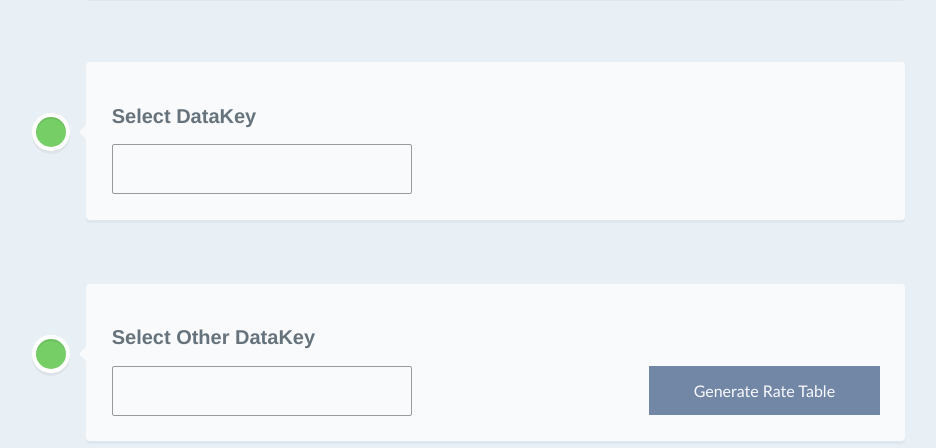
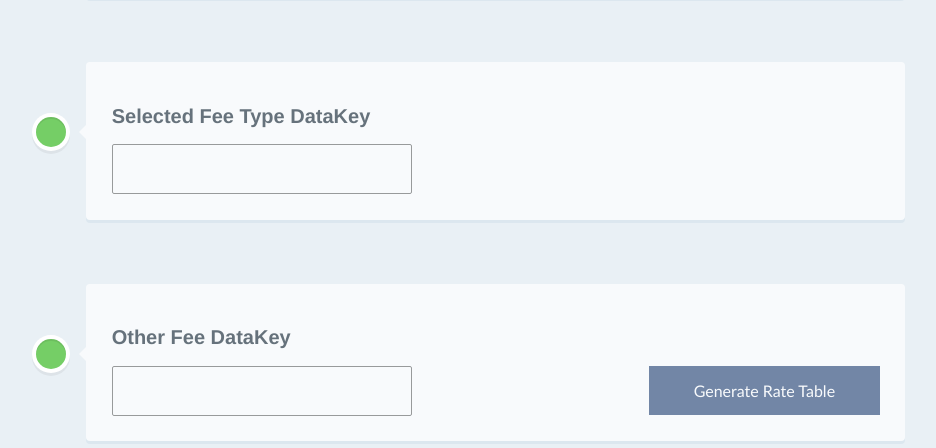
Before and after one commit to zhengnan/Chronos, a Flask app: page /input.html in a window 1280 px wide. Shown: the part 492-940 px from the top of the page, without its empty margins (42-978 px from the left). Run offline with Flask 2, Linux system fonts and the light colour scheme; lists and menus that the app fills with data are empty; some libraries are stand-ins or nearby versions.

Commit message:
Update input and update page content

```diff
--- a/templates/input.html
+++ b/templates/input.html
@@ -32,7 +32,7 @@
             <div class="cd-timeline-img cd-picture">
             </div> <!-- cd-timeline-img -->
             <div class="cd-timeline-content">
-                <h2>Select DataKey</h2>
+                <h2>Selected Fee Type DataKey</h2>
                 <div class="commentable-section">
                     <select id="fee_specific_sodr" multiple="multiple" size=5 class="select-box" style="width:300px;height:50px"></select>
                 </div>
@@ -45,7 +45,7 @@
             <div class="cd-timeline-img cd-picture">
             </div> <!-- cd-timeline-img -->
             <div class="cd-timeline-content">
-                <h2>Select Other DataKey</h2>
+                <h2>Other Fee DataKey</h2>
                 <div class="commentable-section">
                     <select id="all_fee_sodr" multiple="multiple" class="select-box" style="width:300px;height:50px"></select>
                 </div>
--- a/templates/update.html
+++ b/templates/update.html
@@ -9,7 +9,7 @@
 </head>
 <body>
 <header>
-    <h1>Responsive Vertical Timeline</h1>
+    <h1>Fee Program Launcher</h1>
 </header>s
 
 <section id="cd-timeline" class="cd-container">
@@ -34,7 +34,7 @@
             <div class="cd-timeline-img cd-picture">
             </div> <!-- cd-timeline-img -->
             <div class="cd-timeline-content">
-                <h2>Select DataKey</h2>
+                <h2>Selected Fee Type DataKey</h2>
                 <div class="commentable-section">
 
                     <select id="fee_specific_sodr" multiple="multiple" disabled size=5 class="select-box" style="width:300px;height:50px">
@@ -54,7 +54,7 @@
             <div class="cd-timeline-img cd-picture">
             </div> <!-- cd-timeline-img -->
             <div class="cd-timeline-content">
-                <h2>Select Other DataKey</h2>
+                <h2>Other Fee DataKey</h2>
                 <div class="commentable-section">
                     <select id="all_fee_sodr" multiple="multiple" disabled class="select-box" style="width:300px;height:50px">
                         {% for datakey in datakeyall %}
```
